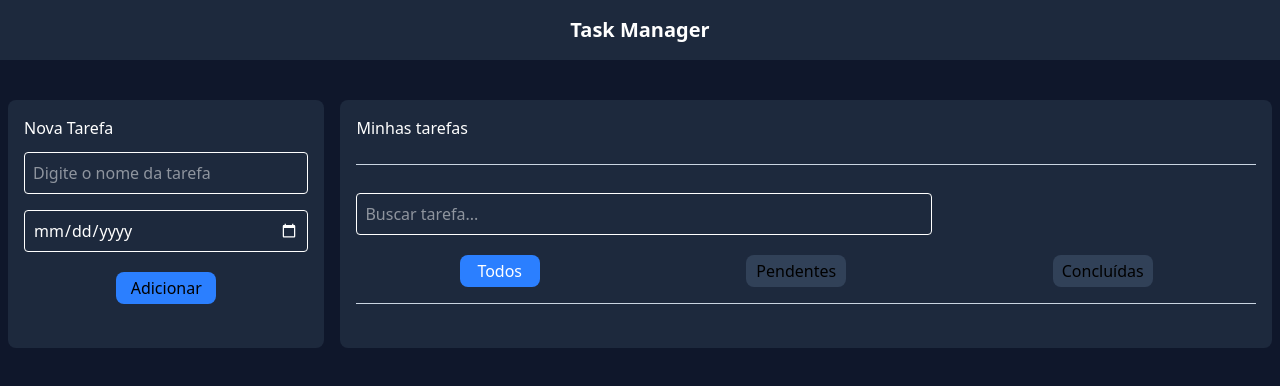
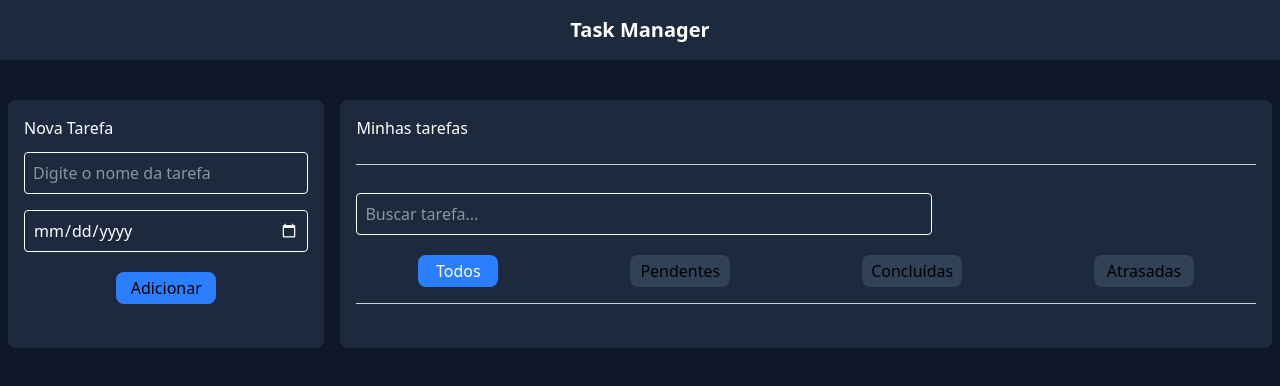
Before and after one commit to n-uderson/Task-Manager, a React (Vite) app: page / in a window 1280 px wide. Shown: the top 386 px of the page. Built offline with nearby package versions, Linux system fonts and the light colour scheme; no server answers.

Commit message:
falha no filtro resolvido

```diff
--- a/src/assets/components/BuscarTarefas.jsx
+++ b/src/assets/components/BuscarTarefas.jsx
@@ -18,7 +18,7 @@ function BuscarTarefas({filtro, setFiltro, buscar, setBuscar}) {
           className="w-full max-w-xl my-1 p-2 box-border border text-white rounded
           focus:outline-none focus:ring-2 focus:ring-blue-400"
         />
-        <div className="flex justify-around ">
+        <div className="flex justify-around gap-2 ">
           <button
             type="button"
             onClick={() => setFiltro("todos")}
@@ -53,6 +53,18 @@ function BuscarTarefas({filtro, setFiltro, buscar, setBuscar}) {
           >
             Concluídas
           </button>
+
+          <button
+            type="button"
+            onClick={() => setFiltro("atrasadas")}
+            className={
+              filtro === "atrasadas"
+                ? "h-8 w-25 rounded-lg cursor-pointer bg-blue-500 text-white"
+                : "bg-slate-700 h-8 w-25 rounded-lg cursor-pointer"
+            }
+          >
+            Atrasadas
+          </button>
         </div>
         <hr className="text-slate-300" />
       </div>
--- a/src/assets/components/Tarefas.jsx
+++ b/src/assets/components/Tarefas.jsx
@@ -94,8 +94,11 @@ function Tarefas({ tarefas, setTarefas }) {
     .filter((t) => t.title.toLowerCase().includes(buscar.toLowerCase()))
 
     .filter((t) => {
-      if (filtro === "pendentes") return !t.completed;
+      const isAtrasada =
+      t.date && !t.completed && new Date(t.date) < new Date();
+      if (filtro === "pendentes") return !t.completed && new Date(t.date) >= new Date();
       if (filtro === "concluidas") return t.completed;
+      if (filtro === "atrasadas") return isAtrasada;
       return true;
     });
 
@@ -198,7 +201,9 @@ function Tarefas({ tarefas, setTarefas }) {
                         <span className="text-sm text-yellow-500 font-light ml-2">
                           Pendente
                         </span>
+
                       )}
+
                     </div>
                   </div>
                 </div>
```
